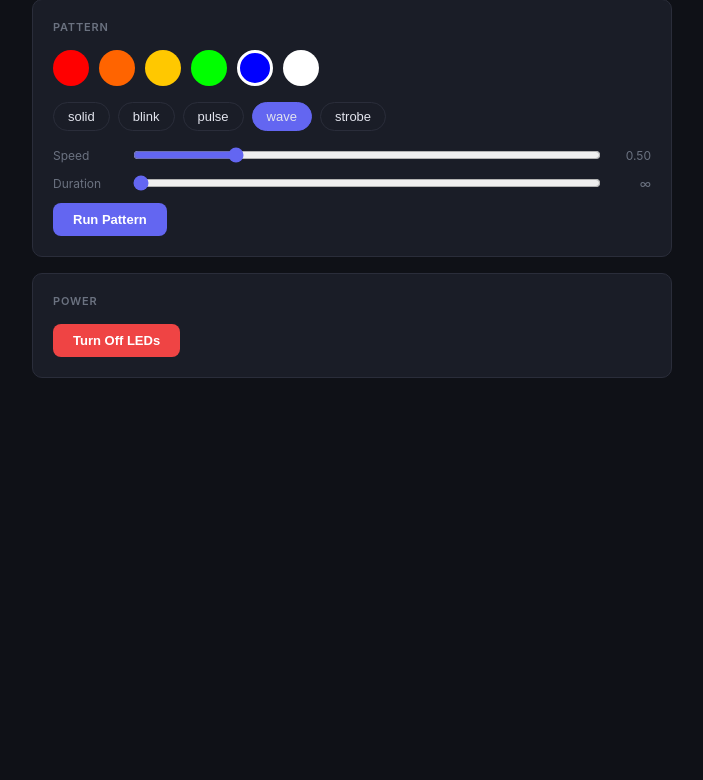
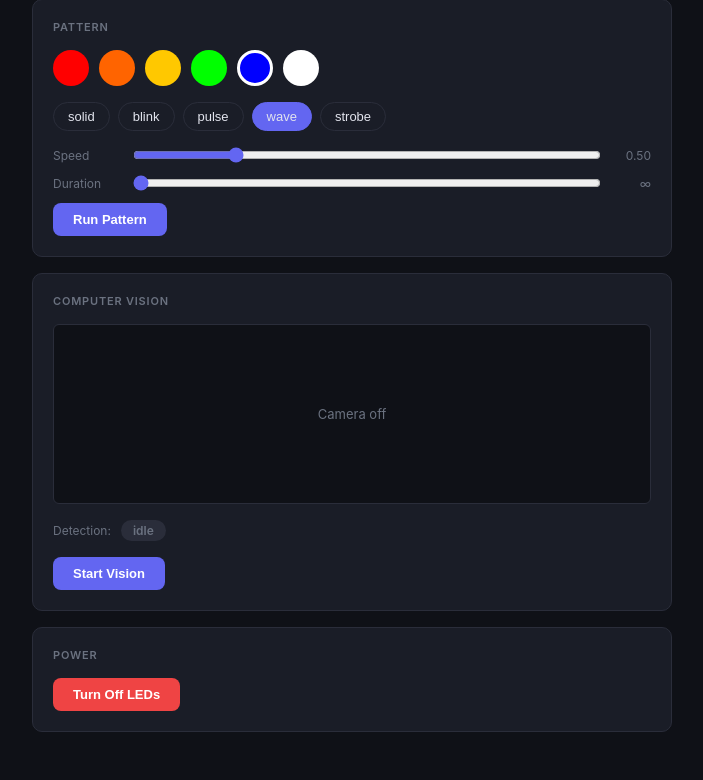
Before and after one commit to owen-espitia/SmartSignal, a Flask app: page / in a window 1280 px wide. Shown: the part 605-1385 px from the top of the page, without its empty margins (288-991 px from the left). Before the commit the page ends 983 px from the top, so only its background shows below. Run offline with Flask 3, Linux system fonts and the light colour scheme; parts of the project's set-up code (start-up, migrations or seed data) failed here and were passed over.

Commit message:
add computer vision: face and person detection with live MJPEG stream
Introduces VisionDetector (vision.py) which runs OpenCV Haar cascade
face detection and HOG person detection in a background thread.
Detection state is debounced and automatically drives LED patterns
(face → red blink, person → orange pulse, idle → off). A live
annotated MJPEG feed is served at /vision/stream and exposed in the
web UI via a new Computer Vision card with a start/stop toggle and
color-coded detection badge. Flask is switched to threaded=True to
support concurrent stream clients.

Co-Authored-By: Claude Sonnet 4.6 <noreply@anthropic.com>

```diff
--- a/config.json
+++ b/config.json
@@ -13,12 +13,20 @@
     "port": 5000,
     "debug": false
   },
+  "vision": {
+    "camera_index": 0,
+    "width": 640,
+    "height": 480,
+    "detect_every_n_frames": 3,
+    "debounce_frames": 5,
+    "auto_alert": true
+  },
   "colors": {
     "red":    [255,   0,   0],
     "orange": [255, 100,   0],
     "green":  [  0, 255,   0],
     "blue":   [  0,   0, 255],
-    "white":  [255, 255, 255],
+    "white":  [100, 100, 100],
     "yellow": [255, 200,   0],
     "off":    [  0,   0,   0]
   }
--- a/main.py
+++ b/main.py
@@ -1,11 +1,13 @@
 import json
 import logging
+import time
 from pathlib import Path
 
-from flask import Flask, request, jsonify, render_template
+from flask import Flask, request, jsonify, render_template, Response
 
 from led_controller import LEDController
 from patterns import PatternRunner
+from vision import VisionDetector, STATE_IDLE, STATE_PERSON, STATE_FACE
 
 logging.basicConfig(
     level=logging.INFO,
@@ -29,6 +31,20 @@ VALID_PATTERNS = {"solid", "blink", "pulse", "wave", "strobe"}
 
 def resolve_color(name: str) -> tuple[int, int, int]:
     return NAMED_COLORS.get(name.lower(), (255, 255, 255))
+
+
+def _on_vision_state(state: str) -> None:
+    if not config.get("vision", {}).get("auto_alert", True):
+        return
+    if state == STATE_FACE:
+        runner.run("blink", resolve_color("red"), speed=0.3)
+    elif state == STATE_PERSON:
+        runner.run("pulse", resolve_color("orange"), speed=0.5)
+    elif state == STATE_IDLE:
+        runner.stop()
+
+
+vision = VisionDetector(config, _on_vision_state)
 
 
 # ---------------------------------------------------------------------------
@@ -120,6 +136,48 @@ def off():
     return jsonify({"status": "ok"})
 
 
+@app.route("/vision/start", methods=["POST"])
+def vision_start():
+    if not vision.available:
+        return jsonify({"error": "opencv-python is not installed"}), 503
+    vision.start()
+    return jsonify({"status": "ok", "running": vision.is_running()})
+
+
+@app.route("/vision/stop", methods=["POST"])
+def vision_stop():
+    vision.stop()
+    return jsonify({"status": "ok"})
+
+
+@app.route("/vision/status", methods=["GET"])
+def vision_status():
+    return jsonify({
+        "available": vision.available,
+        "running":   vision.is_running(),
+        "state":     vision.state,
+    })
+
+
+@app.route("/vision/stream")
+def vision_stream():
+    if not vision.is_running():
+        return jsonify({"error": "Vision is not running"}), 400
+
+    def generate():
+        while vision.is_running():
+            frame = vision.get_frame()
+            if frame is None:
+                time.sleep(0.05)
+                continue
+            yield (
+                b"--frame\r\n"
+                b"Content-Type: image/jpeg\r\n\r\n" + frame + b"\r\n"
+            )
+
+    return Response(generate(), mimetype="multipart/x-mixed-replace; boundary=frame")
+
+
 # ---------------------------------------------------------------------------
 # Helpers
 # ---------------------------------------------------------------------------
@@ -144,4 +202,4 @@ if __name__ == "__main__":
     port = config["server"]["port"]
     debug = config["server"]["debug"]
     logger.info("SmartSignal starting on %s:%d", host, port)
-    app.run(host=host, port=port, debug=debug)
+    app.run(host=host, port=port, debug=debug, threaded=True)
--- a/requirements.txt
+++ b/requirements.txt
@@ -1,4 +1,5 @@
 flask>=3.0.0
+opencv-python-headless>=4.8.0
 
 # Raspberry Pi hardware libraries — install only on the Pi
 # rpi_ws281x>=5.0.0
--- a/templates/index.html
+++ b/templates/index.html
@@ -296,6 +296,32 @@
     </div>
   </div>
 
+  <!-- Vision card -->
+  <div class="card">
+    <div class="card-title">Computer Vision</div>
+
+    <div id="vision-placeholder" style="height:180px; display:flex; align-items:center; justify-content:center; background:var(--bg); border:1px solid var(--border); border-radius:6px; margin-bottom:16px; color:var(--muted); font-size:13px;">
+      Camera off
+    </div>
+
+    <div id="vision-feed-wrap" style="display:none; margin-bottom:16px;">
+      <img id="vision-feed" src="" alt="Camera feed"
+           style="width:100%; border-radius:6px; border:1px solid var(--border); display:block;" />
+    </div>
+
+    <div style="display:flex; align-items:center; gap:10px; margin-bottom:16px;">
+      <span style="font-size:12px; color:var(--muted);">Detection:</span>
+      <span id="vision-state-badge"
+            style="font-size:12px; font-weight:600; padding:3px 12px; border-radius:12px; background:var(--border); color:var(--muted); transition:background 0.3s, color 0.3s;">
+        idle
+      </span>
+    </div>
+
+    <div class="btn-row">
+      <button class="btn btn-primary" id="vision-toggle-btn">Start Vision</button>
+    </div>
+  </div>
+
   <!-- Off -->
   <div class="card">
     <div class="card-title">Power</div>
@@ -462,6 +488,67 @@
       toast("LEDs off");
     } catch { toast("Request failed", false); }
   };
+
+  // --- Vision ---
+  const BADGE_STYLES = {
+    idle:   { bg: "var(--border)", color: "var(--muted)" },
+    person: { bg: "#166534",       color: "#4ade80" },
+    face:   { bg: "#7f1d1d",       color: "#f87171" },
+  };
+
+  let visionRunning   = false;
+  let visionPollTimer = null;
+
+  const visionPlaceholder = document.getElementById("vision-placeholder");
+  const visionFeedWrap    = document.getElementById("vision-feed-wrap");
+  const visionFeed        = document.getElementById("vision-feed");
+  const visionBadge       = document.getElementById("vision-state-badge");
+  const visionToggleBtn   = document.getElementById("vision-toggle-btn");
+
+  function setVisionBadge(state) {
+    const s = BADGE_STYLES[state] || BADGE_STYLES.idle;
+    visionBadge.textContent        = state;
+    visionBadge.style.background   = s.bg;
+    visionBadge.style.color        = s.color;
+  }
+
+  function setVisionUI(running) {
+    visionRunning = running;
+    visionToggleBtn.textContent = running ? "Stop Vision" : "Start Vision";
+    if (running) {
+      visionFeed.src                  = "/vision/stream";
+      visionFeedWrap.style.display    = "block";
+      visionPlaceholder.style.display = "none";
+      visionPollTimer = setInterval(async () => {
+        try {
+          const d = await (await fetch("/vision/status")).json();
+          setVisionBadge(d.state);
+          if (!d.running) setVisionUI(false);
+        } catch {}
+      }, 1000);
+    } else {
+      visionFeed.src                  = "";
+      visionFeedWrap.style.display    = "none";
+      visionPlaceholder.style.display = "flex";
+      clearInterval(visionPollTimer);
+      setVisionBadge("idle");
+    }
+  }
+
+  visionToggleBtn.onclick = async () => {
+    try {
+      if (!visionRunning) {
+        const d = await post("/vision/start", {});
+        if (d.error) { toast(d.error, false); return; }
+        setVisionUI(true);
+        toast("Vision started");
+      } else {
+        await post("/vision/stop", {});
+        setVisionUI(false);
+        toast("Vision stopped");
+      }
+    } catch { toast("Request failed", false); }
+  };
 </script>
 
 </body>
```
Also changed, not shown: vision.py (added, +196 -0 lines).
